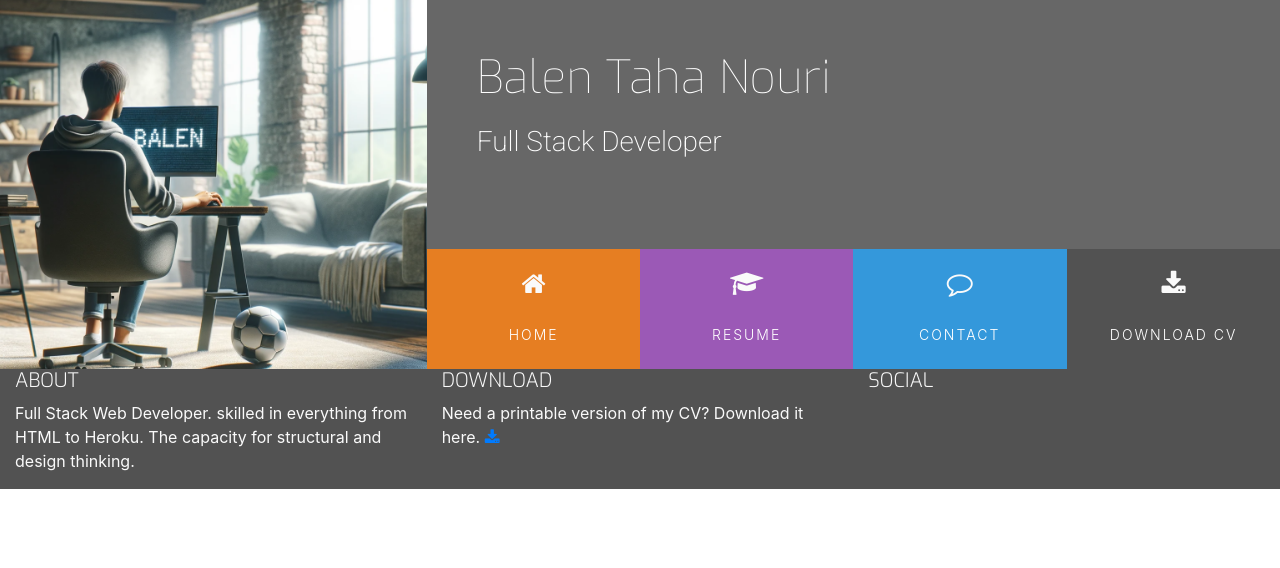
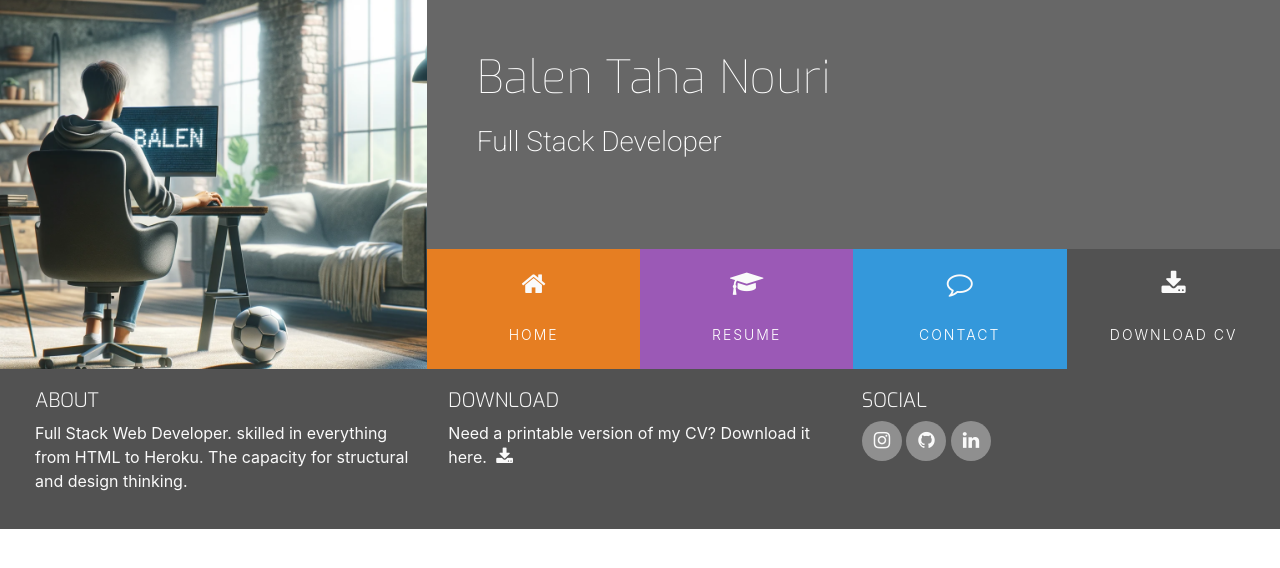
Before and after one commit to balennouri/resume-project-balen-nouri, a plain HTML site: page index.html in a window 1280 px wide. Drawn offline with nearby package versions, Linux system fonts and the light colour scheme.

Commit message:
Feat: Finnish the footer

```diff
--- a/assets/css/style.css
+++ b/assets/css/style.css
@@ -144,3 +144,46 @@ footer {
     min-height: 120px;
     margin: 0;
 }
+
+.cv-pdf i {
+    font-size: 18px;
+    color: #fafafa;
+    text-align: center;
+    padding-left: 5px;
+    transition: all 0.35s ease-in-out;
+    -moz-transition: all 0.35s ease-in-out;
+    -webkit-transition: all 0.35s ease-in-out;
+    -o-transition: all 0.35s ease-in-out;
+}
+
+.cv-pdf i:hover {
+    color: #e84610;
+}
+
+.social-links {
+    padding-bottom: 15px;
+}
+
+.social-links li a i {
+    width: 40px;
+    height: 40px;
+    padding: 12px;
+    border-radius: 50%;
+    font-size: larger;
+    line-height: 15px;
+    text-align: center;
+    color: #fafafa;
+    background: #8f8f8f;
+    transition: all 0.35s ease-in-out;
+    -moz-transition: all 0.35s ease-in-out;
+    -webkit-transition: all 0.35s ease-in-out;
+    -o-transition: all 0.35s ease-in-out;
+}
+
+.social-links li a i:hover {
+    background: #e84610;
+}
+
+#footer-details {
+    padding: 20px;
+}
--- a/index.html
+++ b/index.html
@@ -59,7 +59,7 @@
 
     </section>
     <footer class="container-fluid">
-        <div class="row">
+        <div id="footer-details" class="row">
             <div class="col-sm-4">
                 <h5 class="uppercase general-sub">About</h5>
                 <p class="inline-block">
@@ -72,12 +72,26 @@
                 <p class="inline-block">Need a printable version of my CV? Download it here.
                     <a href="#" target="_blank" class="cv-pdf">
                         <i class="fa fa-download" aria-hidden="true"></i>
-                        <span class="sr-only"> Download Link.</span>
+                        <span class="sr-only">Download Link.</span>
                     </a>
                 </p>
             </div>
             <div class="col-sm-4">
                 <h5 class="uppercase general-sub">Social</h5>
+                <ul class="list-inline social-links">
+                    <li class="list-inline-item">
+                        <a href="https://www.instagram.com/balennouri/" target="_blank"
+                            aria-label="Visit My Instagram page (opens in a new tab)"><i class="fa fa-instagram"
+                                aria-hidden="true"></i><span class="sr-only">Instagram</span></a>
+                    </li>
+                    <li class="list-inline-item"><a href="https://github.com/balennouri" target="_blank"
+                            aria-label="Visit My Github page (opens in a new tab)"><i class="fa fa-github"
+                                aria-hidden="true"></i><span class="sr-only">Github</span></a></li>
+                    <li class="list-inline-item">
+                        <a href="https://se.linkedin.com/in/balen-taha-nouri-93134729b" target="_blank"
+                            aria-label="Visit My Linkedin page (opens in a new tab)"><i class="fa fa-linkedin"
+                                aria-hidden="true"></i><span class="sr-only">Linkedin</span></a>
+                    </li>
             </div>
         </div>
 
```
